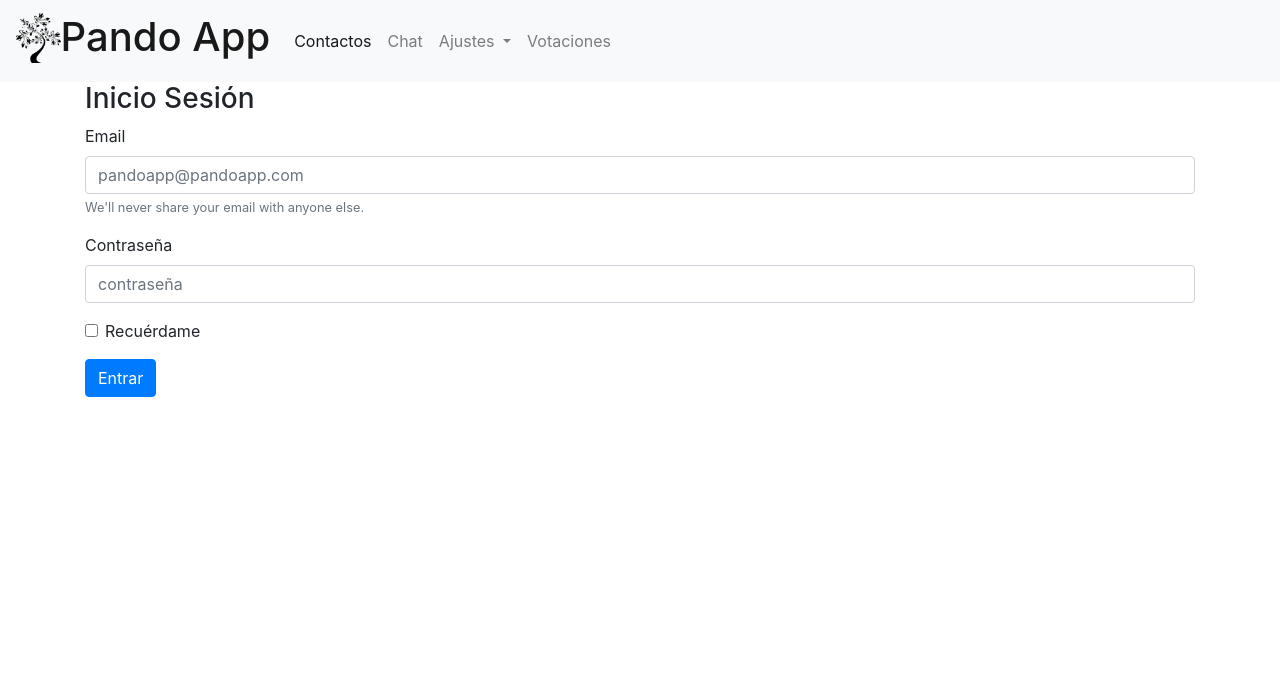
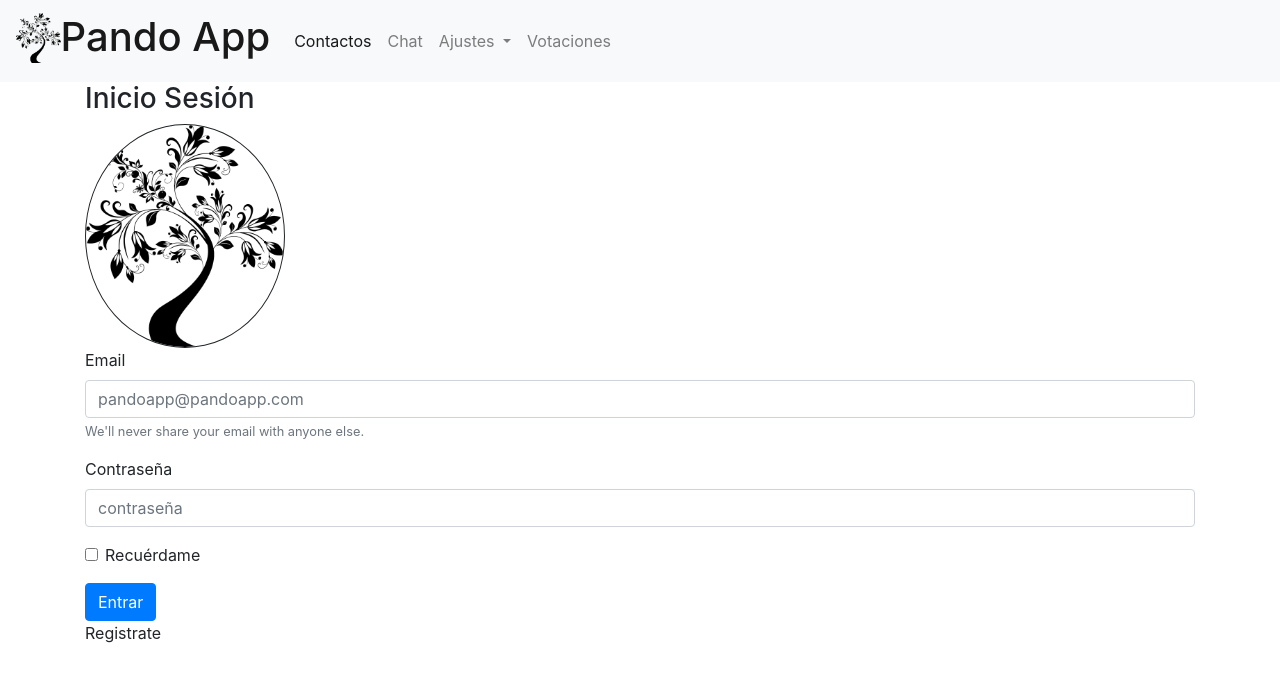
Before and after one commit to miriamvalera/pandoApp, an Angular app in the folder pandoApp/: page /inicio in a window 1280 px wide. Shown: the top 682 px of the page. Built offline with nearby package versions, Linux system fonts and the light colour scheme.

Commit message:
login img

```diff
--- a/pandoApp/src/app/app-routing.module.ts
+++ b/pandoApp/src/app/app-routing.module.ts
@@ -11,8 +11,7 @@ const routes: Routes = [
   {path:'registro', component: RegistroComponent, pathMatch:'full'},
   {path:'contactos', component: ContactosComponent, pathMatch:'full'},
   {path:'votaciones', component: VotacionesComponent, pathMatch:'full'},
-  {path:'', component: ContactosComponent, pathMatch:'full'},
-  { path: '', redirectTo: 'login', pathMatch: 'full' }
+  { path: '', redirectTo: 'inicio', pathMatch: 'full' }
 ];
 
 @NgModule({
--- a/pandoApp/src/app/inicio/inicio.component.html
+++ b/pandoApp/src/app/inicio/inicio.component.html
@@ -1,5 +1,7 @@
 <h3>Inicio Sesión</h3>
-<form #tareaForm="ngForm" (ngSubmit)="guardarUsuario()">
+<img src="../../assets/img/arbol.png">
+<div>
+ <form #tareaForm="ngForm" (ngSubmit)="guardarUsuario()">
     <div class="form-group">
       <label for="exampleInputEmail1">Email</label>
       <input [(ngModel)]="nuevoUsuario.email_username" name="email_username" type="email" class="form-control" id="exampleInputEmail1" aria-describedby="emailHelp" placeholder="pandoapp@pandoapp.com">
@@ -14,4 +16,6 @@
       <label class="form-check-label" for="exampleCheck1">Recuérdame</label>
     </div>
     <button [routerLink]="['/contactos']" [disabled]="!tareaForm.valid" type="submit" class="btn btn-primary">Entrar</button>
+    <p [routerLink]="['/registro']">Registrate</p>
   </form>
+</div>
--- a/pandoApp/src/app/inicio/inicio.component.scss
+++ b/pandoApp/src/app/inicio/inicio.component.scss
@@ -0,0 +1,5 @@
+img{
+    border: solid 1px;
+    border-radius: 100%;
+    width: 200px;
+}
```
